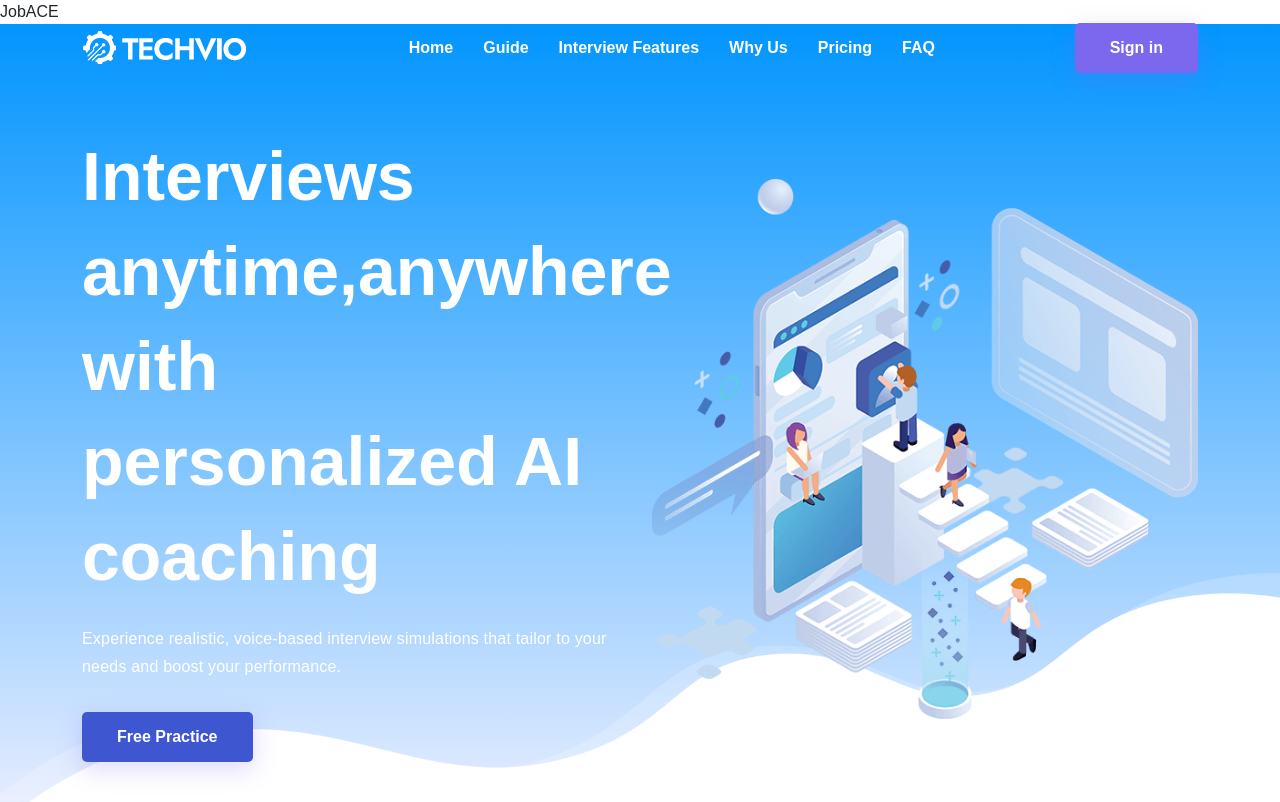
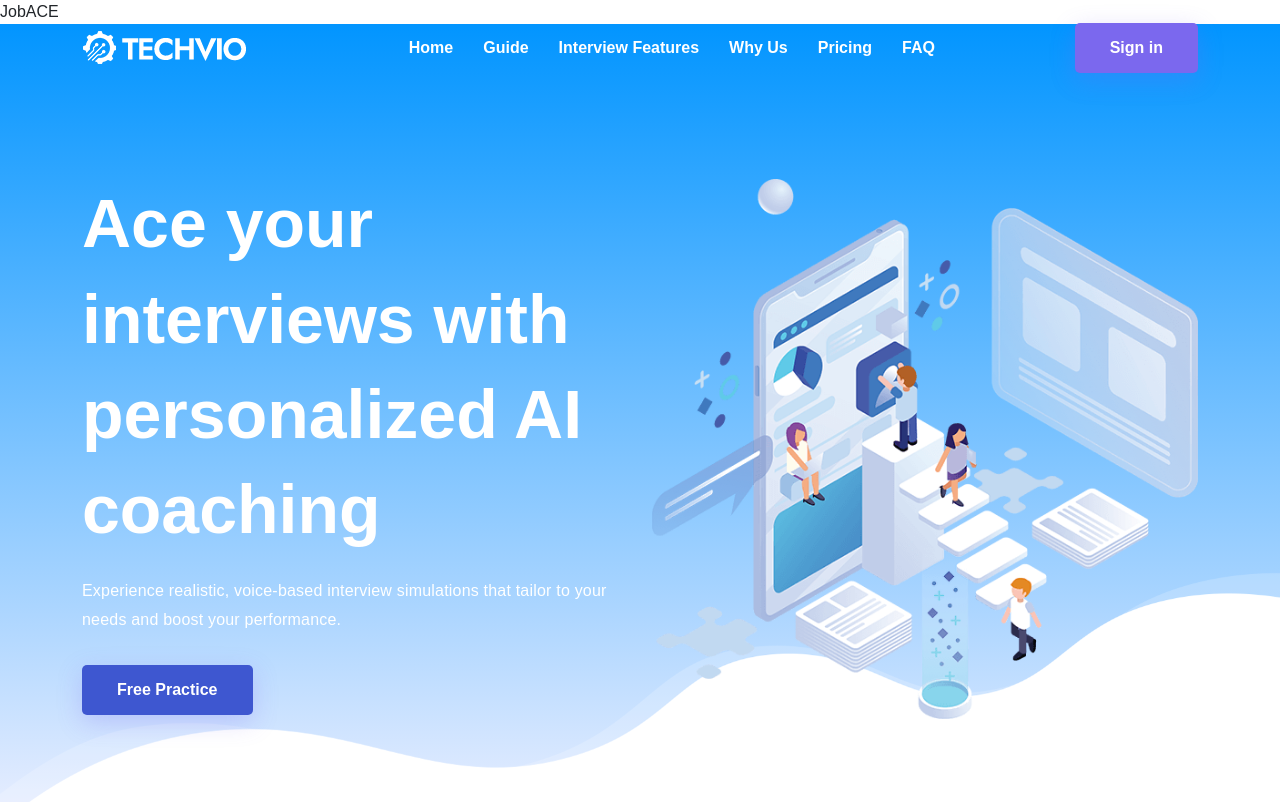
Before and after one commit to an-liu1/job_ai, a Vue app: page / in a window 1280 px wide. Shown: the top 802 px of the page. Built offline with nearby package versions, Linux system fonts and the light colour scheme; what vue-typer would draw is missing.

Commit message:
Update BannerView.vue

```diff
--- a/src/views/home/BannerView.vue
+++ b/src/views/home/BannerView.vue
@@ -8,9 +8,7 @@
             <div class="row align-items-center">
               <div class="col-lg-6 col-md-12">
                 <div class="main-banner-content">
-                  <h1>
-                    Interviews anytime,anywhere with personalized AI coaching
-                  </h1>
+                  <h1>Ace your interviews with personalized AI coaching</h1>
                   <p>
                     Experience realistic, voice-based interview simulations that
                     tailor to your needs and boost your performance.
```
